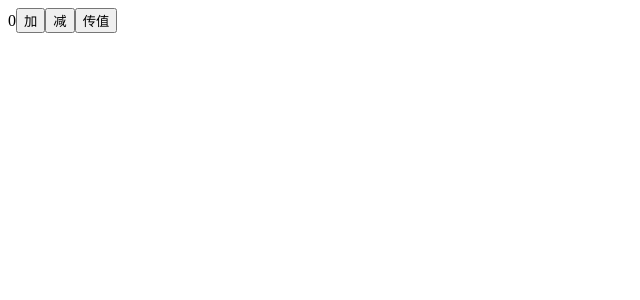
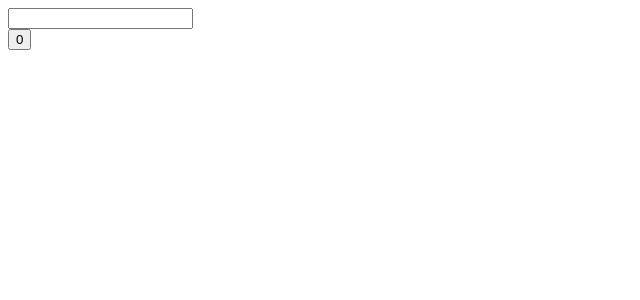
Before and after one commit to FighttingEDG/reactDemo, a React (Vite) app: page / in a window 1280 px wide. Shown: the top 300 px of the page, without its empty margins (0-640 px from the left). Built offline with nearby package versions, Linux system fonts and the light colour scheme.

Commit message:
useCallback钩子函数

```diff
--- a/src/App.jsx
+++ b/src/App.jsx
@@ -1,28 +1,26 @@
-import React, { useState, useEffect, useReducer } from 'react'
-// 先定义reducer
-function reducer(state, action) {
-  switch (action.type) {
-    case 'INC':
-      return state + 1
-    case 'DEC':
-      return state - 1
-    // 传参
-    case 'SET':
-      return state + action.payload
-    default:
-      return state
-  }
-}
+import React, { useState, memo, useCallback } from 'react'
+const Input = memo(function Input({ onChange }) {
+  console.log('子组件更新了')
+  return (
+    <div>
+      <input type="text" onChange={(e) => onChange(e.target.value)} />
+    </div>
+  )
+})
 const App = () => {
-  const [state, dispatch] = useReducer(reducer, 0)
 
+  // 子组件不会更新
+  const changeHandler = useCallback((value) =>
+    console.log(value)
+    , [])
+  // 子组件会更新
+  // const changeHandler = () => console.log(2)
+  // 触发父组件重新渲染的函数
+  const [count, setCount] = useState(0)
   return (
     <div className="app">
-      {state}
-      <button onClick={() => dispatch({ type: 'INC' })}>加</button>
-      <button onClick={() => dispatch({ type: 'DEC' })}>减</button>
-      {/* 传参 */}
-      <button onClick={() => dispatch({ type: 'SET', payload: 100 })}>传值</button>
+      <Input onChange={changeHandler} />
+      <button onClick={() => setCount(count + 1)}>{count}</button>
     </div>
   )
 }
```
